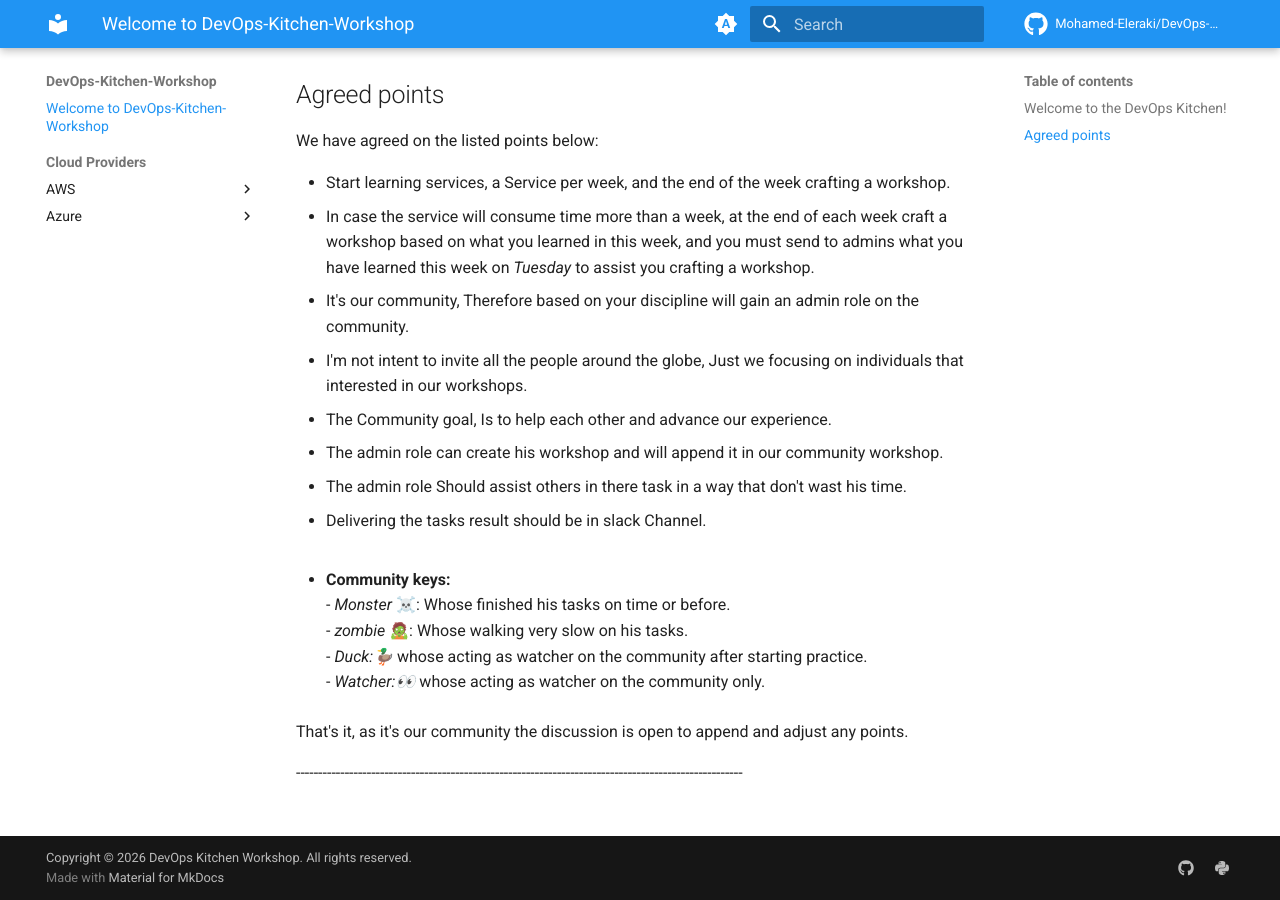
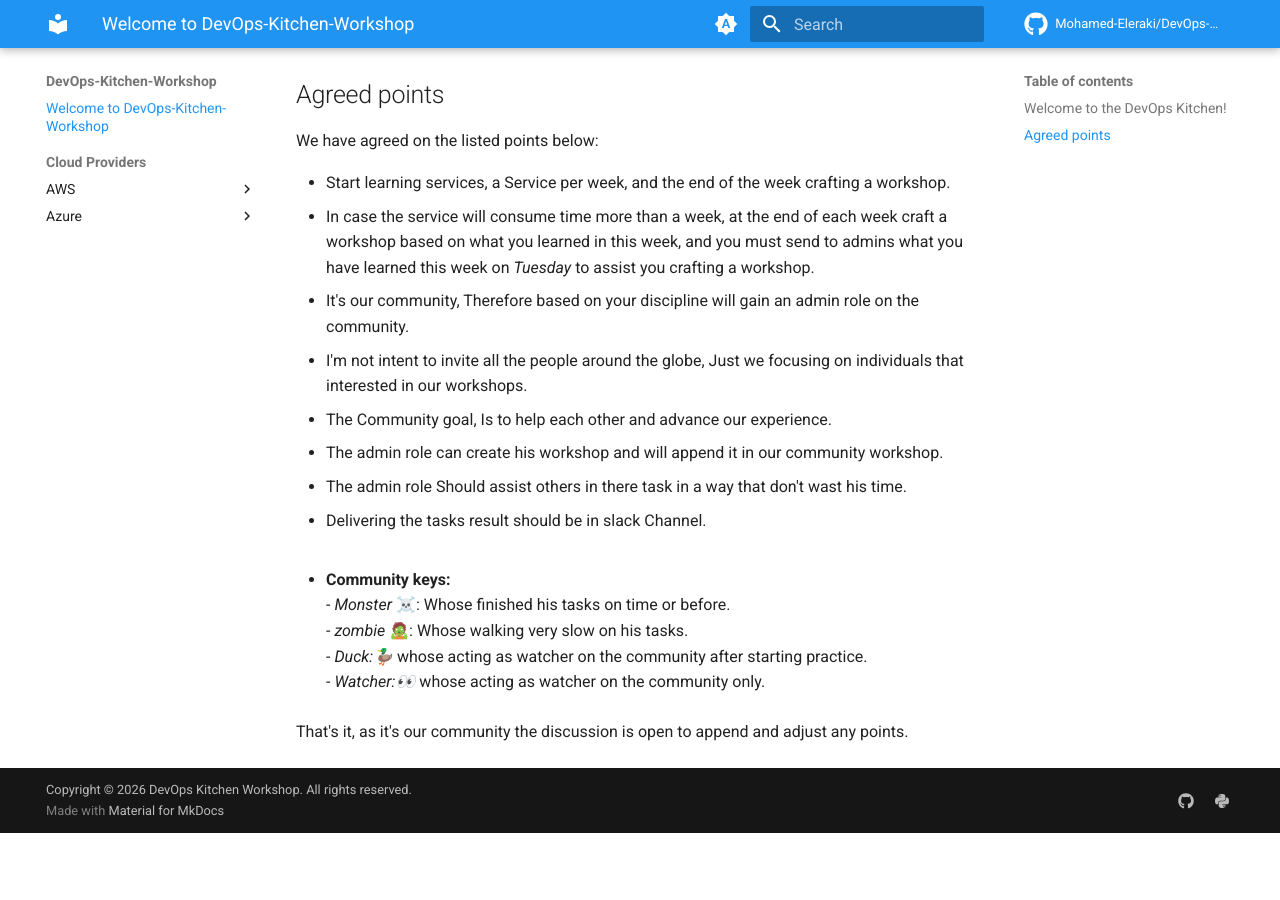
Before and after one commit to Mohamed-Eleraki/DevOps-Kitchen-Workshop, an MkDocs documentation site: the page built from docs/index.md, in a window 1280 px wide and 900 px high, scrolled down 1033 px. Built offline with MkDocs 1.6.1 and Material for MkDocs 9.7.7, drawn with Linux system fonts in a browser that asks for light colours; comment, search, counter and statistics services are not loaded; the version menu is left out; after the commit the page ends 1866 px from its top, so only the background shows below that.

Commit message:
upd: welcome page

```diff
--- a/docs/index.md
+++ b/docs/index.md
@@ -47,5 +47,3 @@ We have agreed on the listed points below:
         - _*Watcher:*👀_ whose acting as watcher on the community only.<br>
 
 That's it, as it's our community the discussion is open to append and adjust any points.
-
------------------------------------------------------------------------------------------------------ <br><br>
```
